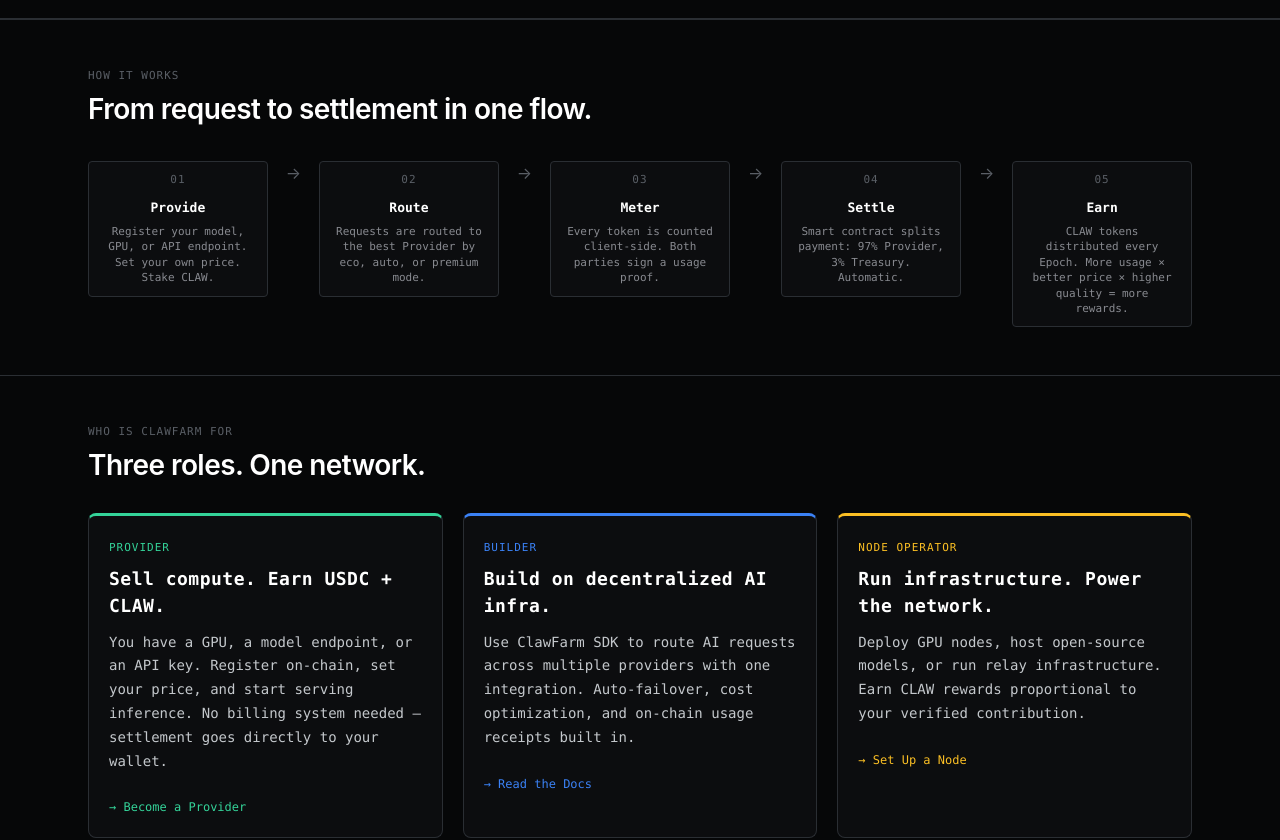
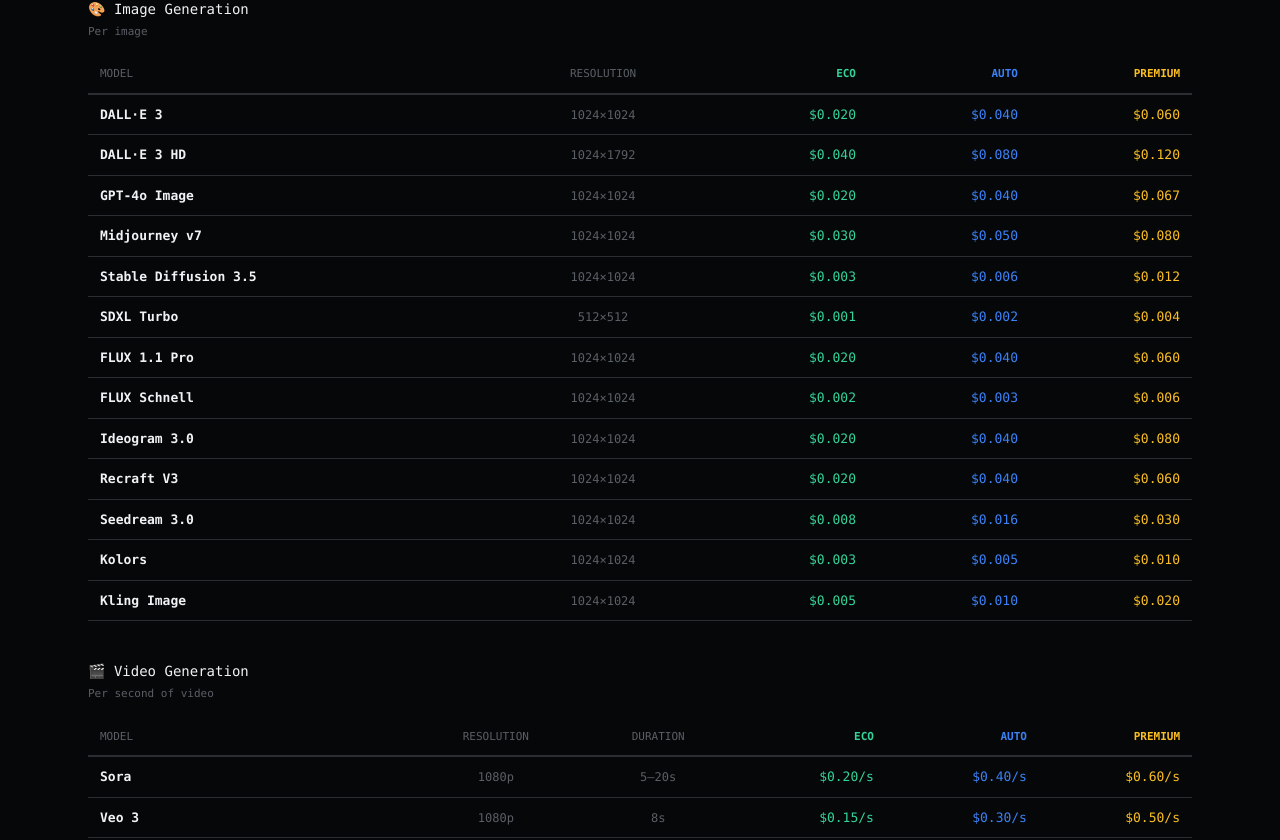
Before and after one commit to rogerwu188/clawfarm-site, a Next.js app: page / in a window 1280 px wide. Shown: the part 1834-2674 px from the top of the page. Built offline with nearby package versions, Linux system fonts and the light colour scheme.

Commit message:
add image gen (13 models) + video gen (12 models) pricing tables, fix leftover code

```diff
--- a/app/page.tsx
+++ b/app/page.tsx
@@ -44,8 +44,12 @@
         <div className="max-w-6xl mx-auto px-6">
           <p style={{fontFamily:'var(--font-mono)', fontSize:'11px', color:'var(--text-dim)', letterSpacing:'1px', marginBottom:'8px'}}>MODEL PRICING</p>
           <h2 className="section-title" style={{fontSize:'28px'}}>Access every major model. Pay per token.</h2>
-          <p className="section-text" style={{maxWidth:'640px', marginTop:'8px', marginBottom:'28px'}}>Prices per 1M tokens. Providers set their own prices — anyone can supply any model. Three routing modes pick the best offer for your workload.</p>
+          <p className="section-text" style={{maxWidth:'640px', marginTop:'8px', marginBottom:'28px'}}>Providers set their own prices — anyone can supply any model. Three routing modes pick the best offer for your workload.</p>
 
+          {/* --- Language Models --- */}
+          <div style={{marginBottom:'40px'}}>
+            <h3 style={{fontFamily:'var(--font-mono)', fontSize:'14px', color:'var(--text)', marginBottom:'4px'}}>💬 Language Models</h3>
+            <p style={{fontFamily:'var(--font-mono)', fontSize:'11px', color:'var(--text-dim)', marginBottom:'16px'}}>Per 1M tokens</p>
             <div style={{overflowX:'auto'}}>
               <table style={{width:'100%', borderCollapse:'collapse', fontFamily:'var(--font-mono)', fontSize:'13px'}}>
                 <thead>
@@ -101,6 +105,96 @@
                   ))}
                 </tbody>
               </table>
+            </div>
+          </div>
+
+          {/* --- Image Generation --- */}
+          <div style={{marginBottom:'40px'}}>
+            <h3 style={{fontFamily:'var(--font-mono)', fontSize:'14px', color:'var(--text)', marginBottom:'4px'}}>🎨 Image Generation</h3>
+            <p style={{fontFamily:'var(--font-mono)', fontSize:'11px', color:'var(--text-dim)', marginBottom:'16px'}}>Per image</p>
+            <div style={{overflowX:'auto'}}>
+              <table style={{width:'100%', borderCollapse:'collapse', fontFamily:'var(--font-mono)', fontSize:'13px'}}>
+                <thead>
+                  <tr style={{borderBottom:'2px solid var(--border)'}}>
+                    <th style={{textAlign:'left', padding:'10px 12px', color:'var(--text-dim)', fontWeight:500, fontSize:'11px'}}>MODEL</th>
+                    <th style={{textAlign:'center', padding:'10px 12px', color:'var(--text-dim)', fontWeight:500, fontSize:'11px'}}>RESOLUTION</th>
+                    <th style={{textAlign:'right', padding:'10px 12px', color:'var(--green)', fontWeight:600, fontSize:'11px'}}>ECO</th>
+                    <th style={{textAlign:'right', padding:'10px 12px', color:'var(--accent)', fontWeight:600, fontSize:'11px'}}>AUTO</th>
+                    <th style={{textAlign:'right', padding:'10px 12px', color:'var(--amber)', fontWeight:600, fontSize:'11px'}}>PREMIUM</th>
+                  </tr>
+                </thead>
+                <tbody>
+                  {[
+                    { model:'DALL\u00b7E 3',            res:'1024\u00d71024', eco:'$0.020', auto:'$0.040', premium:'$0.060' },
+                    { model:'DALL\u00b7E 3 HD',         res:'1024\u00d71792', eco:'$0.040', auto:'$0.080', premium:'$0.120' },
+                    { model:'GPT-4o Image',       res:'1024\u00d71024', eco:'$0.020', auto:'$0.040', premium:'$0.067' },
+                    { model:'Midjourney v7',       res:'1024\u00d71024', eco:'$0.030', auto:'$0.050', premium:'$0.080' },
+                    { model:'Stable Diffusion 3.5', res:'1024\u00d71024', eco:'$0.003', auto:'$0.006', premium:'$0.012' },
+                    { model:'SDXL Turbo',          res:'512\u00d7512',   eco:'$0.001', auto:'$0.002', premium:'$0.004' },
+                    { model:'FLUX 1.1 Pro',        res:'1024\u00d71024', eco:'$0.020', auto:'$0.040', premium:'$0.060' },
+                    { model:'FLUX Schnell',        res:'1024\u00d71024', eco:'$0.002', auto:'$0.003', premium:'$0.006' },
+                    { model:'Ideogram 3.0',        res:'1024\u00d71024', eco:'$0.020', auto:'$0.040', premium:'$0.080' },
+                    { model:'Recraft V3',          res:'1024\u00d71024', eco:'$0.020', auto:'$0.040', premium:'$0.060' },
+                    { model:'Seedream 3.0',        res:'1024\u00d71024', eco:'$0.008', auto:'$0.016', premium:'$0.030' },
+                    { model:'Kolors',              res:'1024\u00d71024', eco:'$0.003', auto:'$0.005', premium:'$0.010' },
+                    { model:'Kling Image',         res:'1024\u00d71024', eco:'$0.005', auto:'$0.010', premium:'$0.020' },
+                  ].map((m, i) => (
+                    <tr key={i} style={{borderBottom:'1px solid var(--border)'}}>
+                      <td style={{padding:'10px 12px', fontWeight:600, color:'var(--text)'}}>{m.model}</td>
+                      <td style={{padding:'10px 12px', textAlign:'center', color:'var(--text-dim)', fontSize:'12px'}}>{m.res}</td>
+                      <td style={{padding:'10px 12px', textAlign:'right', color:'var(--green)'}}>{m.eco}</td>
+                      <td style={{padding:'10px 12px', textAlign:'right', color:'var(--accent)'}}>{m.auto}</td>
+                      <td style={{padding:'10px 12px', textAlign:'right', color:'var(--amber)'}}>{m.premium}</td>
+                    </tr>
+                  ))}
+                </tbody>
+              </table>
+            </div>
+          </div>
+
+          {/* --- Video Generation --- */}
+          <div style={{marginBottom:'20px'}}>
+            <h3 style={{fontFamily:'var(--font-mono)', fontSize:'14px', color:'var(--text)', marginBottom:'4px'}}>🎬 Video Generation</h3>
+            <p style={{fontFamily:'var(--font-mono)', fontSize:'11px', color:'var(--text-dim)', marginBottom:'16px'}}>Per second of video</p>
+            <div style={{overflowX:'auto'}}>
+              <table style={{width:'100%', borderCollapse:'collapse', fontFamily:'var(--font-mono)', fontSize:'13px'}}>
+                <thead>
+                  <tr style={{borderBottom:'2px solid var(--border)'}}>
+                    <th style={{textAlign:'left', padding:'10px 12px', color:'var(--text-dim)', fontWeight:500, fontSize:'11px'}}>MODEL</th>
+                    <th style={{textAlign:'center', padding:'10px 12px', color:'var(--text-dim)', fontWeight:500, fontSize:'11px'}}>RESOLUTION</th>
+                    <th style={{textAlign:'center', padding:'10px 12px', color:'var(--text-dim)', fontWeight:500, fontSize:'11px'}}>DURATION</th>
+                    <th style={{textAlign:'right', padding:'10px 12px', color:'var(--green)', fontWeight:600, fontSize:'11px'}}>ECO</th>
+                    <th style={{textAlign:'right', padding:'10px 12px', color:'var(--accent)', fontWeight:600, fontSize:'11px'}}>AUTO</th>
+                    <th style={{textAlign:'right', padding:'10px 12px', color:'var(--amber)', fontWeight:600, fontSize:'11px'}}>PREMIUM</th>
+                  </tr>
+                </thead>
+                <tbody>
+                  {[
+                    { model:'Sora',              res:'1080p', dur:'5\u201320s', eco:'$0.20/s',  auto:'$0.40/s',  premium:'$0.60/s' },
+                    { model:'Veo 3',             res:'1080p', dur:'8s',     eco:'$0.15/s',  auto:'$0.30/s',  premium:'$0.50/s' },
+                    { model:'Kling 2.0',         res:'1080p', dur:'5\u201310s', eco:'$0.05/s',  auto:'$0.10/s',  premium:'$0.20/s' },
+                    { model:'Kling 2.0 Master',  res:'1080p', dur:'5\u201310s', eco:'$0.10/s',  auto:'$0.20/s',  premium:'$0.35/s' },
+                    { model:'Runway Gen-4',      res:'1080p', dur:'5\u201310s', eco:'$0.10/s',  auto:'$0.25/s',  premium:'$0.50/s' },
+                    { model:'MiniMax Video-02',  res:'1080p', dur:'6s',     eco:'$0.04/s',  auto:'$0.08/s',  premium:'$0.15/s' },
+                    { model:'Pika 2.0',          res:'1080p', dur:'3\u20135s',  eco:'$0.08/s',  auto:'$0.15/s',  premium:'$0.30/s' },
+                    { model:'Luma Dream Machine', res:'1080p', dur:'5s',    eco:'$0.06/s',  auto:'$0.12/s',  premium:'$0.25/s' },
+                    { model:'Wan 2.1 14B',       res:'720p',  dur:'5s',     eco:'$0.02/s',  auto:'$0.04/s',  premium:'$0.08/s' },
+                    { model:'HunyuanVideo',      res:'720p',  dur:'5s',     eco:'$0.03/s',  auto:'$0.06/s',  premium:'$0.12/s' },
+                    { model:'CogVideoX-5B',      res:'720p',  dur:'6s',     eco:'$0.02/s',  auto:'$0.04/s',  premium:'$0.08/s' },
+                    { model:'Seaweed',           res:'720p',  dur:'5s',     eco:'$0.02/s',  auto:'$0.05/s',  premium:'$0.10/s' },
+                  ].map((m, i) => (
+                    <tr key={i} style={{borderBottom:'1px solid var(--border)'}}>
+                      <td style={{padding:'10px 12px', fontWeight:600, color:'var(--text)'}}>{m.model}</td>
+                      <td style={{padding:'10px 12px', textAlign:'center', color:'var(--text-dim)', fontSize:'12px'}}>{m.res}</td>
+                      <td style={{padding:'10px 12px', textAlign:'center', color:'var(--text-dim)', fontSize:'12px'}}>{m.dur}</td>
+                      <td style={{padding:'10px 12px', textAlign:'right', color:'var(--green)'}}>{m.eco}</td>
+                      <td style={{padding:'10px 12px', textAlign:'right', color:'var(--accent)'}}>{m.auto}</td>
+                      <td style={{padding:'10px 12px', textAlign:'right', color:'var(--amber)'}}>{m.premium}</td>
+                    </tr>
+                  ))}
+                </tbody>
+              </table>
+            </div>
           </div>
 
           <div style={{marginTop:'20px', display:'flex', gap:'16px', alignItems:'center', flexWrap:'wrap'}}>
```
Lines whose indentation alone changed are shown as unchanged.
